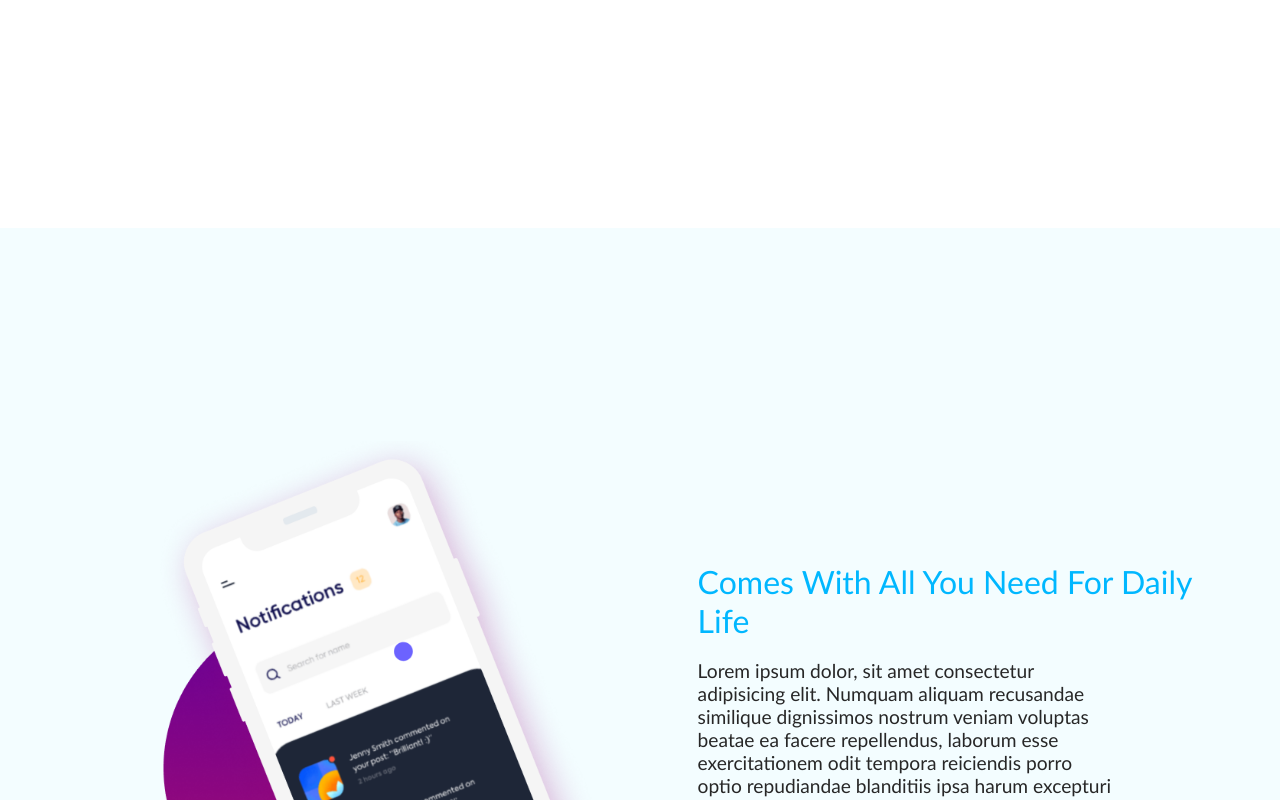
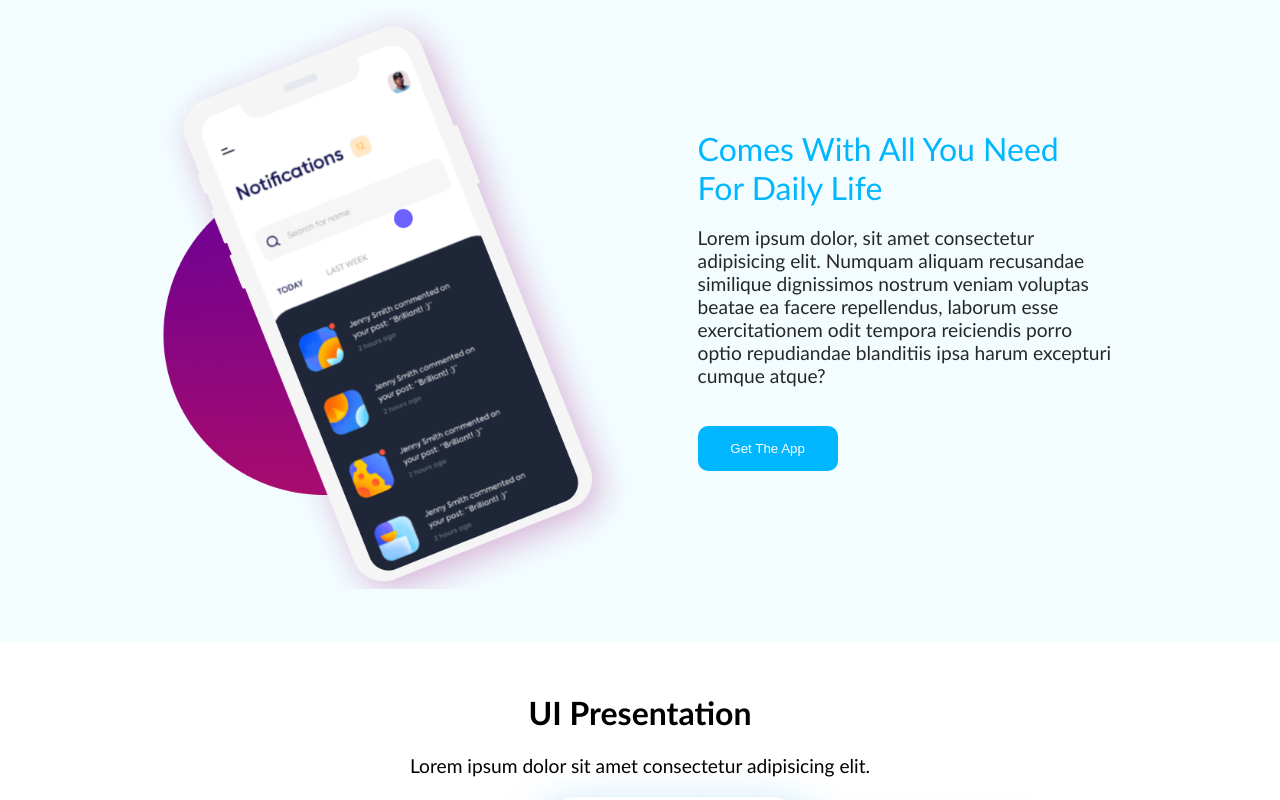
Before and after one commit to femi-ologunwa/basic-react-landing-page, a React (Create React App) app in the folder my-app/: page / in a window 1280 px wide. Shown: the part 1440-2240 px from the top of the page. Built offline with nearby package versions, Linux system fonts and the light colour scheme.

Commit message:
completed fine-tuning of styling in components

```diff
--- a/my-app/src/components/about/about.css
+++ b/my-app/src/components/about/about.css
@@ -1,13 +1,12 @@
 #about {
    margin-top: 100px;
    width: 100%;
-   height: 120vh;
    background-color: #f3fdff;
    box-sizing: border-box;
    display: flex;
    align-items: center;
    justify-content: space-between;
-   padding: 50px 5% 0px 5%;
+   padding: 50px 5% 50px 5%;
    position: relative;
 }
 
@@ -23,6 +22,7 @@
    font-weight: 500;
    margin: 0px;
    padding: 0px;
+   max-width: 400px;
 }
 
 .about-text p {
--- a/my-app/src/components/features/features.css
+++ b/my-app/src/components/features/features.css
@@ -1,6 +1,5 @@
 #features {
    width: 100%;
-   height: 100vh;
    box-sizing: border-box;
    font-family: calibri;
    display: flex;
--- a/my-app/src/components/presentation/presentation.css
+++ b/my-app/src/components/presentation/presentation.css
@@ -13,6 +13,11 @@
    font-size: 2rem;
 }
 
+#presentation p {
+   font-size: 1.2rem;
+   margin-bottom: 3rem;
+}
+
 @media (max-width: 970px) {
    #presentation {
       display: none;
```
